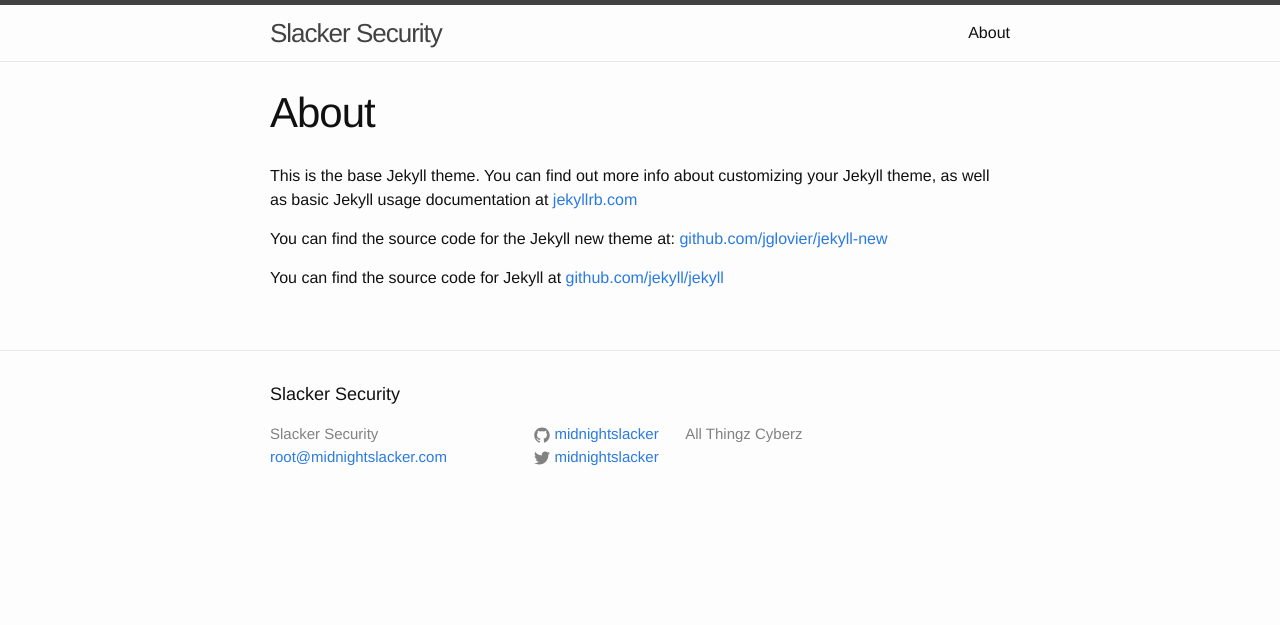
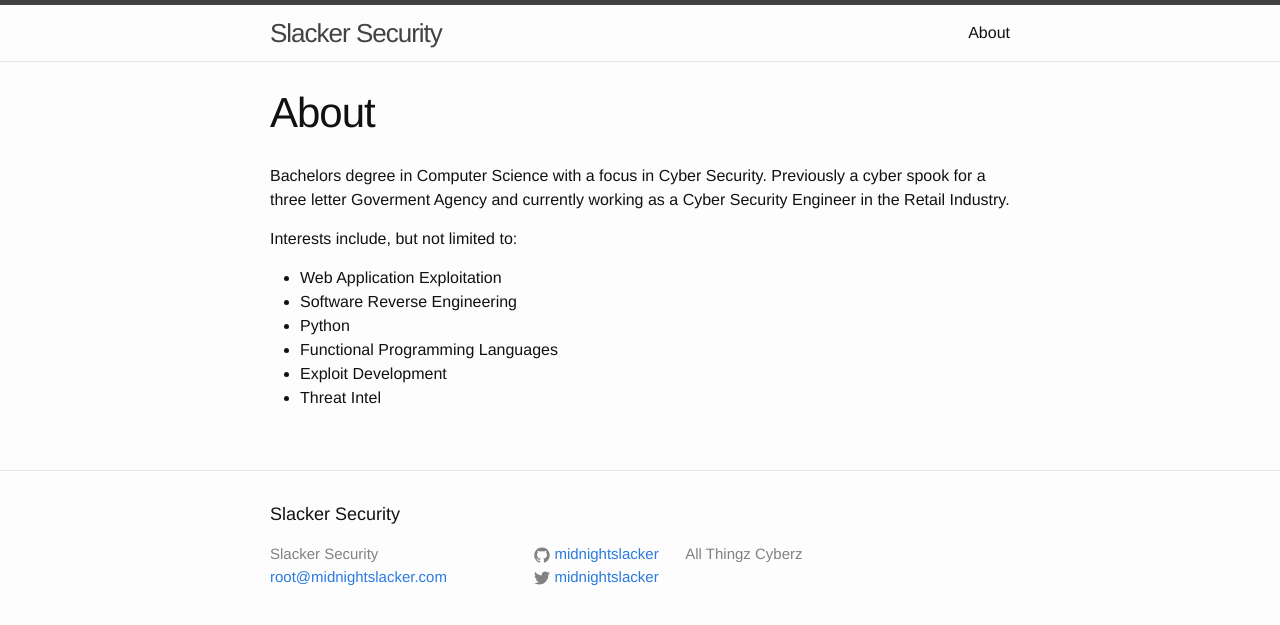
Before and after one commit to midnightslacker/midnightslacker.github.io, a Jekyll site: the page built from about.md, in a window 1280 px wide. Shown: the top 625 px of the page. Built offline with Jekyll 4.4.1, drawn with Linux system fonts in a browser that asks for light colours.

Commit message:
Updated About Page

```diff
--- a/about.md
+++ b/about.md
@@ -4,8 +4,13 @@
 permalink: /about/
 ---
 
-This is the base Jekyll theme. You can find out more info about customizing your Jekyll theme, as well as basic Jekyll usage documentation at [jekyllrb.com](http://jekyllrb.com/)
+Bachelors degree in Computer Science with a focus in Cyber Security.
+Previously a cyber spook for a three letter Goverment Agency and currently working as a Cyber Security Engineer in the Retail Industry.
 
-You can find the source code for the Jekyll new theme at: [github.com/jglovier/jekyll-new](https://github.com/jglovier/jekyll-new)
-
-You can find the source code for Jekyll at [github.com/jekyll/jekyll](https://github.com/jekyll/jekyll)
+Interests include, but not limited to:
++ Web Application Exploitation
++ Software Reverse Engineering
++ Python
++ Functional Programming Languages
++ Exploit Development
++ Threat Intel
```
